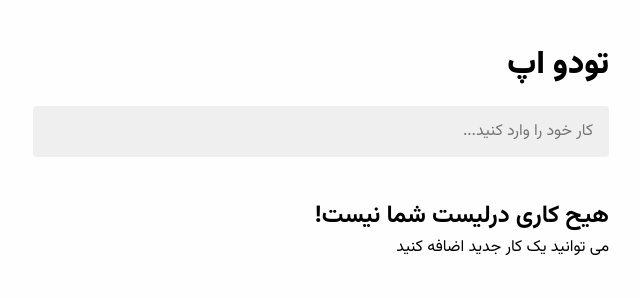
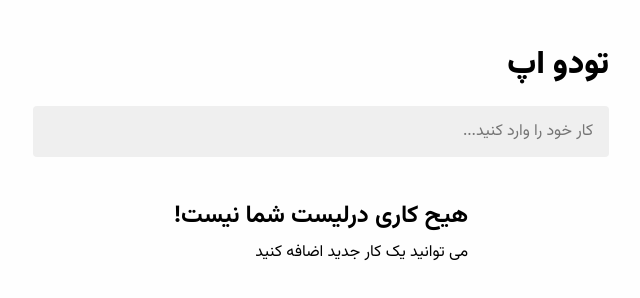
Before and after one commit to amirhirx/simple-todo-app, a plain HTML site: page index.html in a window 1280 px wide. Shown: the whole page, without its empty margins (319-959 px from the left). Drawn offline with Linux system fonts and the light colour scheme.

Commit message:
added style for empty-list

```diff
--- a/style.css
+++ b/style.css
@@ -65,6 +65,13 @@ h1{
 .remove-btn{
     background: rgb(177, 22, 22);
 }
+.empty-list{
+    width: max-content;
+    margin: 0 auto;
+}
+.empty-list h2{
+    margin: 5px 0;
+}
 @media screen and (max-width:700px) {
     .container{
         width: 80%;
```
